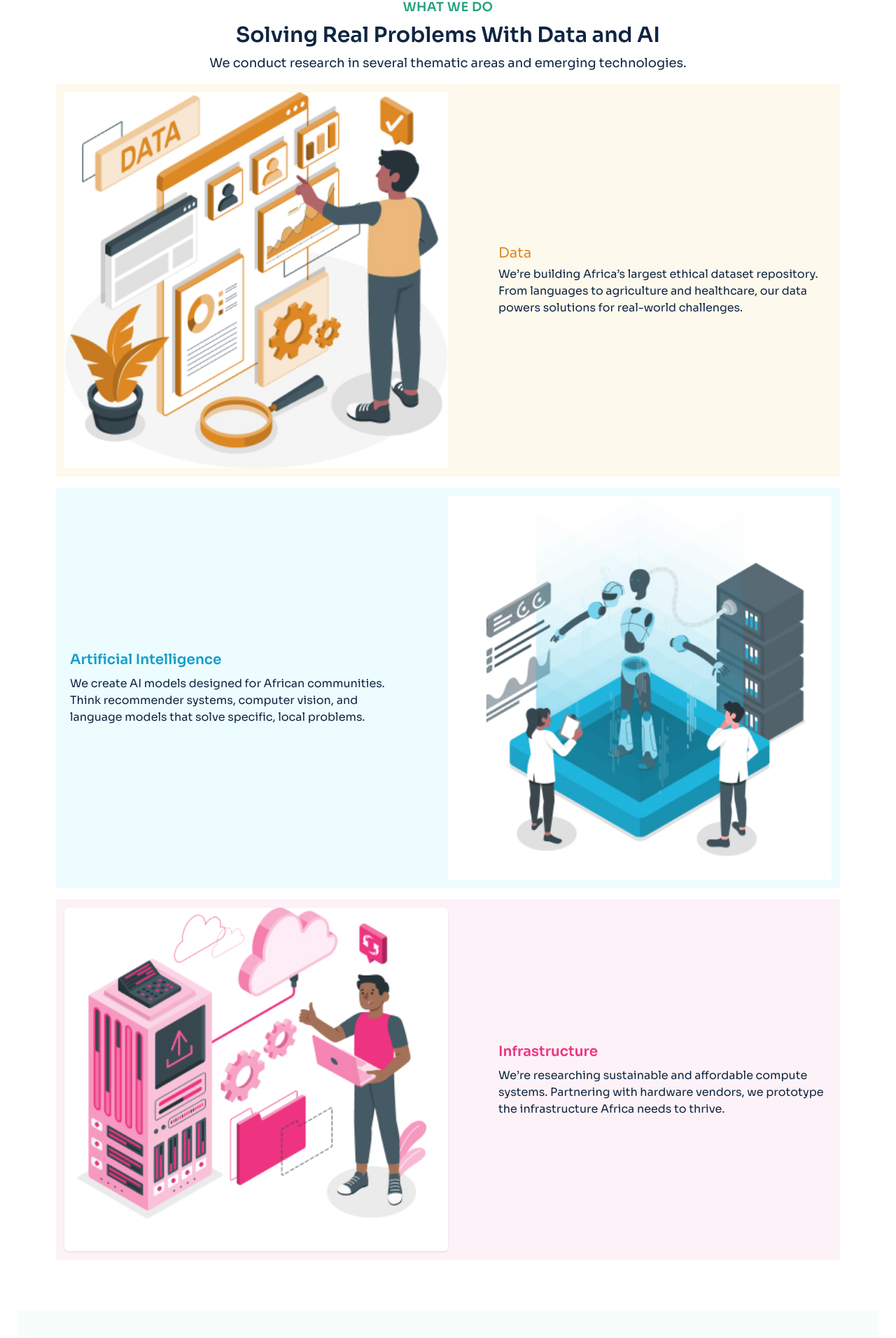
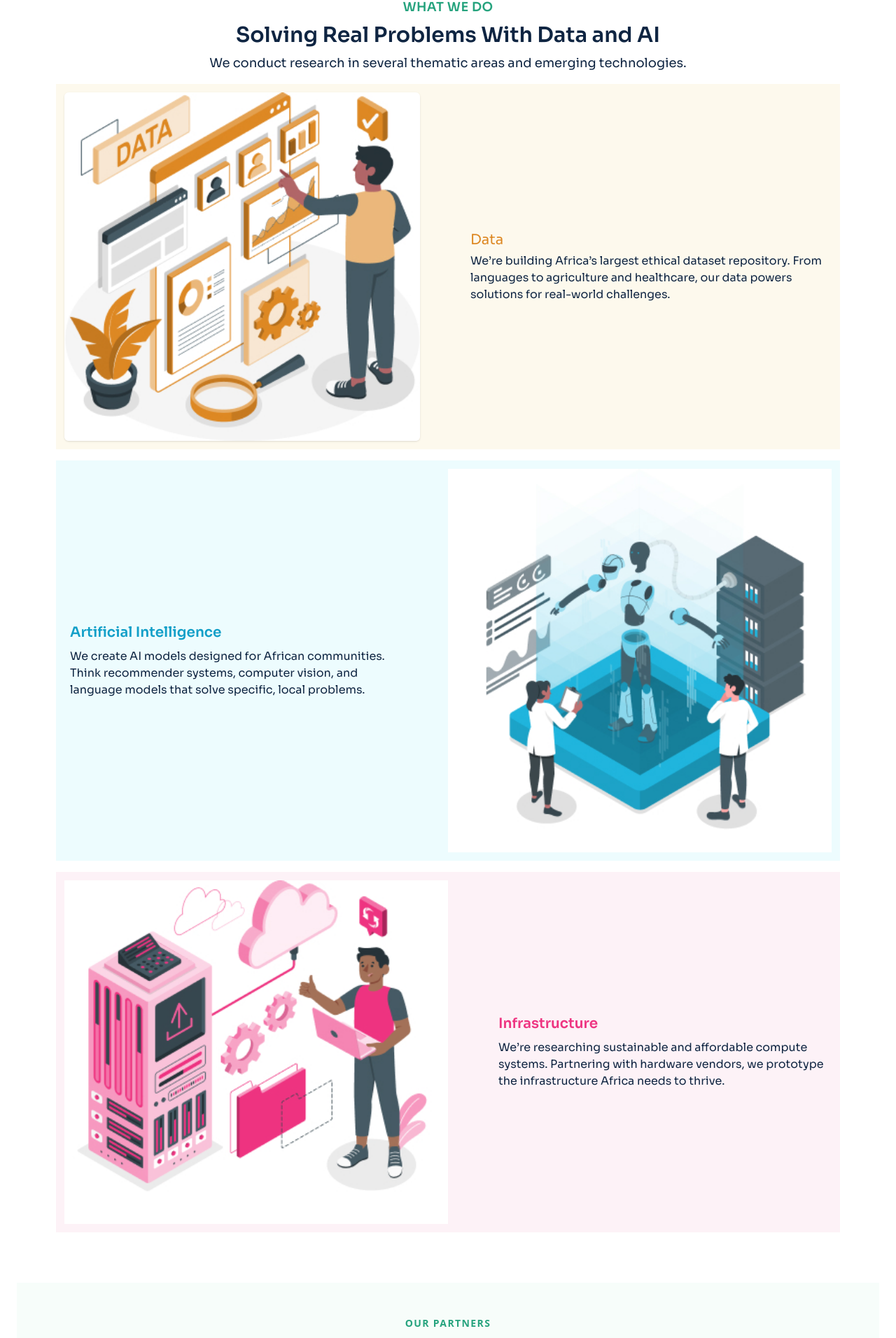
Before and after one commit to Datawise-Africa/website-revamp, a React (Vite) app: page / in a window 1280 px wide. Shown: the part 1219-3131 px from the top of the page at 70% size. Built offline with nearby package versions, Linux system fonts and the light colour scheme.

Commit message:
Styling improved on what we do component

```diff
--- a/src/components/Homepage/WhatWeDo.jsx
+++ b/src/components/Homepage/WhatWeDo.jsx
@@ -28,8 +28,7 @@ const WhatWeDo = () => {
           <img
             src={image1}
             alt="Data"
-            className="w-1/2 h-auto object-cover "
-            // className="flex-1 w-full h-auto object-cover rounded-md shadow"
+            className="flex-1 w-full h-auto object-cover rounded-md shadow"
           />
           <div className="flex-1 text-center lg:text-left px-2">
             <h4 className="text-xl text-[#DD8823] font-semiboldmb-2 ">Data</h4>
@@ -45,7 +44,6 @@ const WhatWeDo = () => {
             src={image2}
             alt="Artificial Intelligence"
             className="w-1/2 h-auto object-cover  "
-            // className="flex-1 w-full h-auto object-cover rounded-md shadow"
           />
           <div className="flex-1 text-center lg:text-left px-2">
             <h4 className="text-xl text-[#129FC8] font-semibold mb-2 ">Artificial Intelligence</h4>
@@ -60,7 +58,7 @@ const WhatWeDo = () => {
           <img
             src={image3}
             alt="Infrastructure"
-            className="w-1/2 h-auto object-cover  rounded-md shadow"
+            className="w-1/2 h-auto object-cover  "
             // className="flex-1 w-full h-auto object-cover rounded-md shadow"
           />
           <div className="flex-1 text-center lg:text-left px-2">
```
